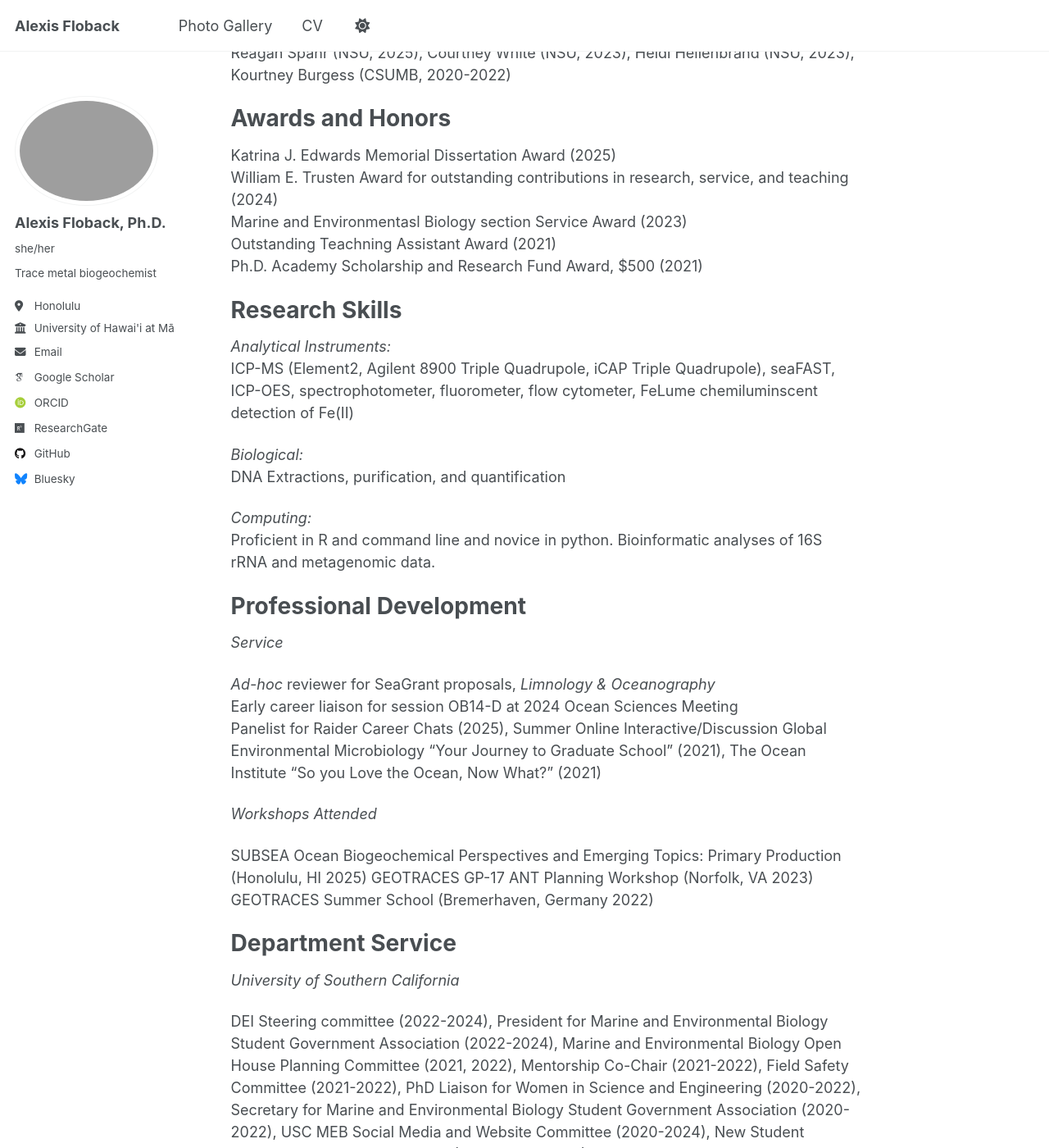
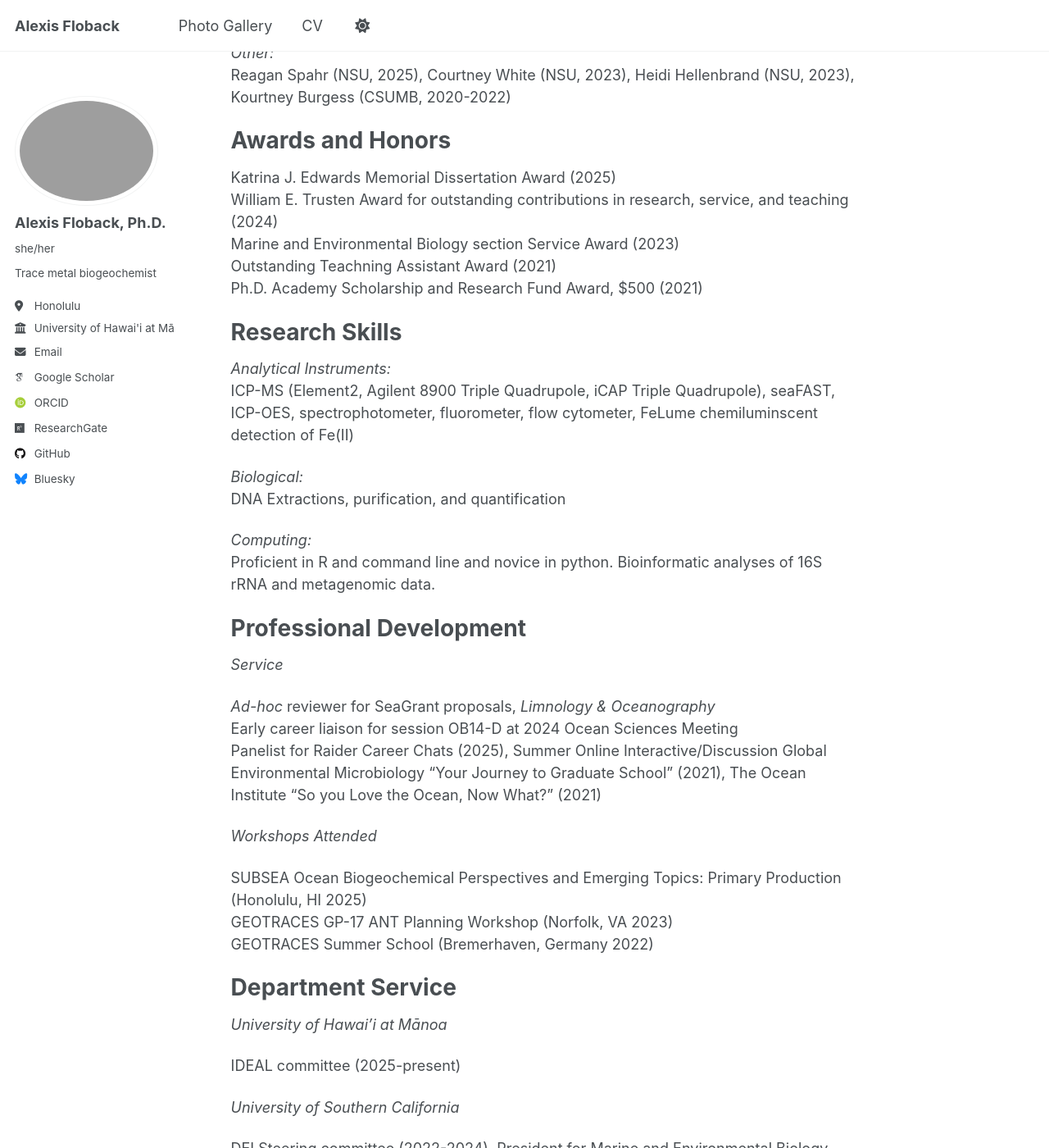
Before and after one commit to alexis-floback/alexis-floback.github.io, a Jekyll site: the page built from _pages/cv.md, in a window 1280 px wide and 1400 px high, scrolled down 4024 px. Shown: the whole window at 82% size. Built offline with Jekyll 4.4.1, drawn with Linux system fonts in a browser that asks for light colours; some web fonts are replaced; some of the changed text lies outside the part shown.

Commit message:
Update cv.md

```diff
--- a/_pages/cv.md
+++ b/_pages/cv.md
@@ -34,7 +34,7 @@ Post-Doctoral Scholar on [SUBSEA Project](https://subsea-ocean.github.io/), Univ
 
 Teaching Experience
 ======
-**Teaching Assistant, University of Southern California (2019-2024)**
+**Teaching Assistant, University of Southern California (2019-2024)**\
 _Organismal Biology and Evolution_ | Fall 2019, 2020\
 &nbsp;&nbsp;&nbsp;&nbsp;Rating in Instructional Practices: 3.55/4
 _Methods in Marine Biology and Biological Oceanography_ | Spring 2022, 2023, 2024 \
@@ -84,7 +84,7 @@ Diwaker, P, Perez H, Fernandez M, **Floback AE**, Manzano N, Caplow T. (2018). I
 
 _Invited Seminars_
 
-Iron cycling at station ALOHA. Brown Bag Biogeocehmistry seminar, University of Hawai'i at Mānoa (2025)
+Iron cycling at station ALOHA. Brown Bag Biogeocehmistry seminar, University of Hawai'i at Mānoa (2025)\
 Evaluating the constraints on the distributions of biologically relevant trace metals off the Oregon coast. Daniele Bianchi lab seminar, UC Los Angeles (2023)
 
 
@@ -122,7 +122,7 @@ Awards and Honors
 ======
 Katrina J. Edwards Memorial Dissertation Award (2025)\
 William E. Trusten Award for outstanding contributions in research, service, and teaching (2024)\
-Marine and Environmentasl Biology section Service Award (2023)\
+Marine and Environmental Biology section Service Award (2023)\
 Outstanding Teachning Assistant Award (2021)\
 Ph.D. Academy Scholarship and Research Fund Award, $500 (2021)
 
@@ -147,12 +147,17 @@ Panelist for Raider Career Chats (2025), Summer Online Interactive/Discussion Gl
 
 _Workshops Attended_
 
-SUBSEA Ocean Biogeochemical Perspectives and Emerging Topics: Primary Production (Honolulu, HI 2025)
-GEOTRACES GP-17 ANT Planning Workshop (Norfolk, VA  2023)
+SUBSEA Ocean Biogeochemical Perspectives and Emerging Topics: Primary Production (Honolulu, HI 2025)\
+GEOTRACES GP-17 ANT Planning Workshop (Norfolk, VA  2023)\
 GEOTRACES Summer School (Bremerhaven, Germany 2022)
 
 Department Service
 ======
+
+_University of Hawai'i at Mānoa_
+
+IDEAL committee (2025-present)
+
 _University of Southern California_
 
 DEI Steering committee (2022-2024), President for Marine and Environmental Biology Student Government Association (2022-2024), Marine and Environmental Biology Open House Planning Committee (2021, 2022), Mentorship Co-Chair (2021-2022), Field Safety Committee (2021-2022), PhD Liaison for Women in Science and Engineering (2020-2022), Secretary for Marine and Environmental Biology Student Government Association (2020-2022), USC MEB Social Media and Website Committee (2020-2024), New Student Orientation planning committee (2020, 2021, 2022)
```
